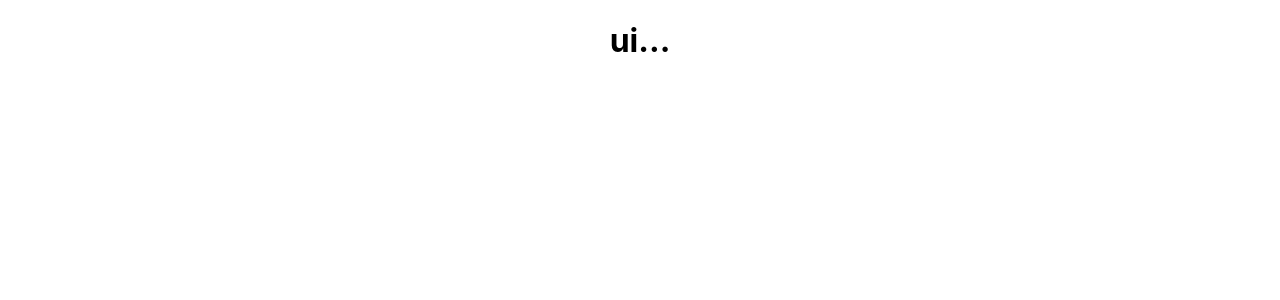
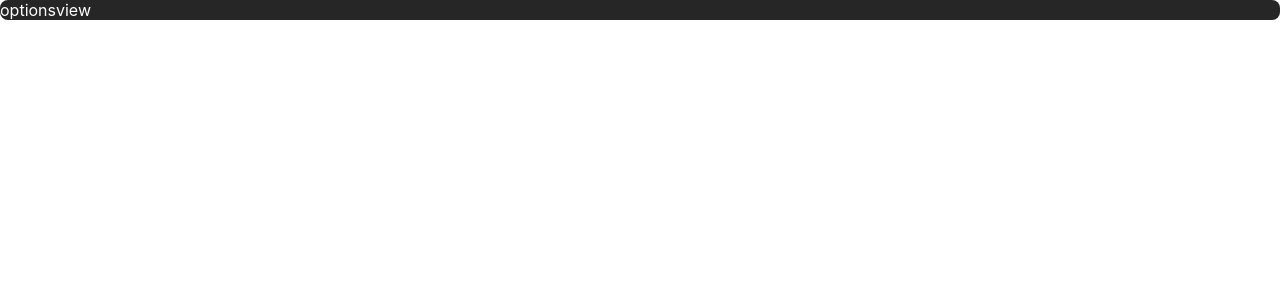
Before and after one commit to jeropardor/tfg-react, a React (Create React App) app: page / in a window 1280 px wide. Shown: the top 300 px of the page. Built offline with nearby package versions, Linux system fonts and the light colour scheme.

Commit message:
ui component skeleton

```diff
--- /dev/null
+++ b/src/components/sidePanel/sidePane.jsx
@@ -0,0 +1,5 @@
+const SidePanel = ({ isVisible }) => {
+  return <div>options</div>;
+};
+
+export default SidePanel;
--- /dev/null
+++ b/src/components/ui/ui.css
@@ -0,0 +1,8 @@
+
+.ui-window {
+    display: flex;
+    flex-direction: row;
+
+    background-color: var(--bg-color);
+    border-radius: .5rem;
+}
--- a/src/components/ui/ui.jsx
+++ b/src/components/ui/ui.jsx
@@ -1,11 +1,15 @@
+import SidePanel from "../sidePanel/sidePane";
+import View from "../view/view";
+
+import "./ui.css";
 
 const UI = () => {
-
   return (
-  <>
-    <h1>ui...</h1>
-  </>
+    <div className="ui-window">
+      <SidePanel />
+      <View />
+    </div>
   );
-}
+};
 
 export default UI;
--- /dev/null
+++ b/src/components/view/view.jsx
@@ -0,0 +1,5 @@
+const View = () => {
+  return <div>view</div>;
+};
+
+export default View;
--- a/src/index.css
+++ b/src/index.css
@@ -1,3 +1,7 @@
+:root {
+  --bg-color: #272626;
+  --text-color: #FFFFFF;
+}
 body {
   margin: 0;
   font-family: -apple-system, BlinkMacSystemFont, 'Segoe UI', 'Roboto', 'Oxygen',
@@ -5,6 +9,7 @@ body {
     sans-serif;
   -webkit-font-smoothing: antialiased;
   -moz-osx-font-smoothing: grayscale;
+  color: var(--text-color);
 }
 
 code {
--- a/src/reportWebVitals.js
+++ b/src/reportWebVitals.js
@@ -1,6 +1,6 @@
-const reportWebVitals = onPerfEntry => {
+const reportWebVitals = (onPerfEntry) => {
   if (onPerfEntry && onPerfEntry instanceof Function) {
-    import('web-vitals').then(({ getCLS, getFID, getFCP, getLCP, getTTFB }) => {
+    import("web-vitals").then(({ getCLS, getFID, getFCP, getLCP, getTTFB }) => {
       getCLS(onPerfEntry);
       getFID(onPerfEntry);
       getFCP(onPerfEntry);
```
Also changed, not shown: package.json (+13 -7 lines), src/App.js (+5 -5 lines), src/index.js (+8 -11 lines), src/setupTests.js (+1 -1 lines), .eslintrc.js (added), 2 other files (tests, documents, lock files or other folders).
